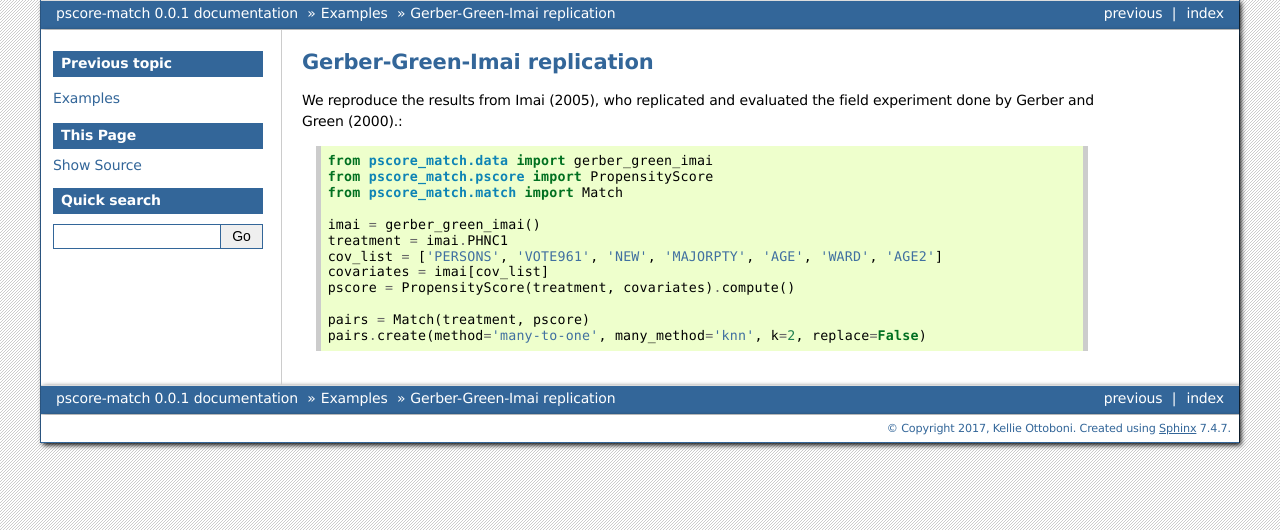
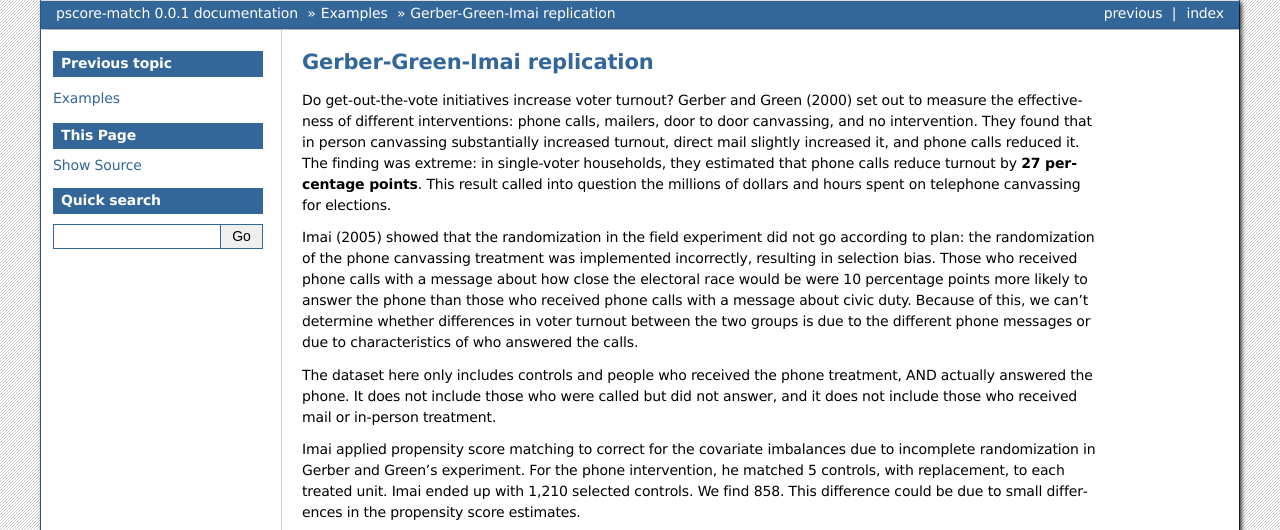
Before and after one commit to kellieotto/pscore_match, a Sphinx documentation site: the page built from docs/examples/ggi.rst, in a window 1280 px wide. Shown: the top 530 px of the page. Built offline with Sphinx 7.4.7, drawn with Linux system fonts in a browser that asks for light colours; formulas are drawn with MathJax 3; some of the changed text lies outside the part shown; grey boxes are pictures that could not be loaded.

Commit message:
Finish code and update plot directives in GGI example

```diff
--- a/docs/conf.py
+++ b/docs/conf.py
@@ -20,6 +20,7 @@
 # add these directories to sys.path here. If the directory is relative to the
 # documentation root, use os.path.abspath to make it absolute, like shown here.
 sys.path.insert(0, os.path.abspath(".."))
+sys.path.append(os.path.abspath('_sphinxext'))
 
 # -- General configuration ------------------------------------------------
 
@@ -38,6 +39,7 @@
     'sphinx.ext.pngmath',
     'sphinx.ext.viewcode',
     'sphinxcontrib.bibtex',
+    'matplotlib.sphinxext.plot_directive'
 ]
 
 # Add any paths that contain templates here, relative to this directory.
--- a/docs/examples/ggi.rst
+++ b/docs/examples/ggi.rst
@@ -1,17 +1,107 @@
 Gerber-Green-Imai replication
 =============================
 
-We reproduce the results from Imai (2005), who replicated and evaluated the field experiment done by Gerber and Green (2000).::
+Do get-out-the-vote initiatives increase voter turnout?
+Gerber and Green (2000) set out to measure the effectiveness of different interventions: phone calls, mailers, door to door canvassing, and no intervention.
+They found that in person canvassing substantially increased turnout, direct mail slightly increased it, and phone calls reduced it.
+The finding was extreme: in single-voter households, they estimated that phone calls reduce turnout by **27 percentage points**.
+This result called into question the millions of dollars and hours spent on telephone canvassing for elections.
+
+Imai (2005) showed that the randomization in the field experiment did not go according to plan:
+the randomization of the phone canvassing treatment was implemented incorrectly, resulting in selection bias.
+Those who received phone calls with a message about how close the electoral race would be were 10 percentage points more likely to answer the phone than those who received phone calls with a message about civic duty.
+Because of this, we can't determine whether differences in voter turnout between the two groups is due to the different phone messages or due to characteristics of who answered the calls.
+
+The dataset here only includes controls and people who received the phone treatment, AND actually answered the phone.
+It does not include those who were called but did not answer,
+and it does not include those who received mail or in-person treatment.
+
+Imai applied propensity score matching to correct for the covariate imbalances due to incomplete randomization in Gerber and Green's experiment.
+For the phone intervention, he matched 5 controls, with replacement, to each treated unit.
+Imai ended up with 1,210 selected controls.
+We find 858.
+This difference could be due to small differences in the propensity score estimates.
+
+.. plot::
+    :context:
+    :include-source:
+    :nofigs:
 
     from pscore_match.data import gerber_green_imai
     from pscore_match.pscore import PropensityScore
-    from pscore_match.match import Match
+    from pscore_match.match import Match, whichMatched
+    from scipy.stats import gaussian_kde
+    import matplotlib.pyplot as plt
+    import numpy as np
+    import pandas as pd
 
     imai = gerber_green_imai()
-    treatment = imai.PHNC1
-    cov_list = ['PERSONS', 'VOTE961', 'NEW', 'MAJORPTY', 'AGE', 'WARD', 'AGE2']
+
+    # Create interaction terms
+    imai['PERSONS1_VOTE961'] = (imai.PERSONS==1)*imai.VOTE961
+    imai['PERSONS1_NEW'] = (imai.PERSONS==1)*imai.NEW
+    treatment = np.array(imai.PHNC1)
+    cov_list = ['PERSONS', 'VOTE961', 'NEW', 'MAJORPTY', 'AGE', 'WARD', 'AGE2',
+				'PERSONS1_VOTE961', 'PERSONS1_NEW']
     covariates = imai[cov_list]
     pscore = PropensityScore(treatment, covariates).compute()
 
     pairs = Match(treatment, pscore)
-    pairs.create(method='many-to-one', many_method='knn', k=2, replace=False)
+    pairs.create(method='many-to-one', many_method='knn', k=5, replace=True)
+    data_matched = whichMatched(pairs, pd.DataFrame({'pscore': pscore, 'treatment' :treatment, 'voted':imai.VOTED98}))
+
+
+Let's see how the covariate imbalance improves after matching.
+If there is good covariate balance, the treatment and control group distributions of propensity scores should overlap.
+The gray smoothed density represents the treatment group and the black line represents controls.
+Before matching, there are a large number of controls with smaller probability of getting called; after matching, we have a group of controls whose propensity scores match those in the treatment group.
+Compare this to Figure 2 in Imai's paper.
+
+.. plot::
+    :context:
+
+    plt.figure(1)
+    plt.subplot(121)
+    density0 = gaussian_kde(pscore[treatment==0])
+    density1 = gaussian_kde(pscore[treatment==1])
+    xs = np.linspace(0,0.14,200)
+    plt.plot(xs,density0(xs),color='black')
+    plt.fill_between(xs,density1(xs),color='gray')
+    plt.text(0.03, 35, 'Control Group')
+    plt.text(0.06, 10, 'Treatment Group')
+    plt.title('Phone: Before Matching')
+    plt.axis([0,0.15,0,40])
+    plt.xlabel('Propensity Score')
+    plt.ylabel('Density')
+
+    plt.subplot(122)
+    density0_post = gaussian_kde(data_matched.pscore[data_matched.treatment==0])
+    density1_post = gaussian_kde(data_matched.pscore[data_matched.treatment==1])
+    xs = np.linspace(0,0.2,200)
+    plt.plot(xs,density0_post(xs),color='black')
+    plt.fill_between(xs,density1_post(xs),color='gray')
+    plt.title('Phone: After Matching')
+    plt.axis([0,0.15,0,40])
+    plt.xlabel('Propensity Score')
+    plt.ylabel('Density')
+    plt.show()
+
+Now, let's compare the estimated average treatment effect on the treated (ATT) before and after matching.
+We can't compare directly with Gerber and Green or Imai, because we don't have the data on noncompliers (those who didn't answer the phone).
+Their estimates account for the noncompliance rate.
+
+.. plot::
+    :context: close-figs
+    :include-source:
+
+	treated_turnout = imai.VOTED98[treatment == 1].mean()
+	control_turnout = imai.VOTED98[treatment==0].mean()
+	matched_control_turnout = data_matched.voted[data_matched.treatment==0].mean()
+	ATT = treated_turnout - control_turnout
+	matched_ATT = treated_turnout - matched_control_turnout
+	print(str("ATT: " + str(ATT)))
+	print(str("ATT after matching: " + str(matched_ATT)))
+
+ATT: 0.203528335107
+
+ATT after matching: 0.0720647773279
```
